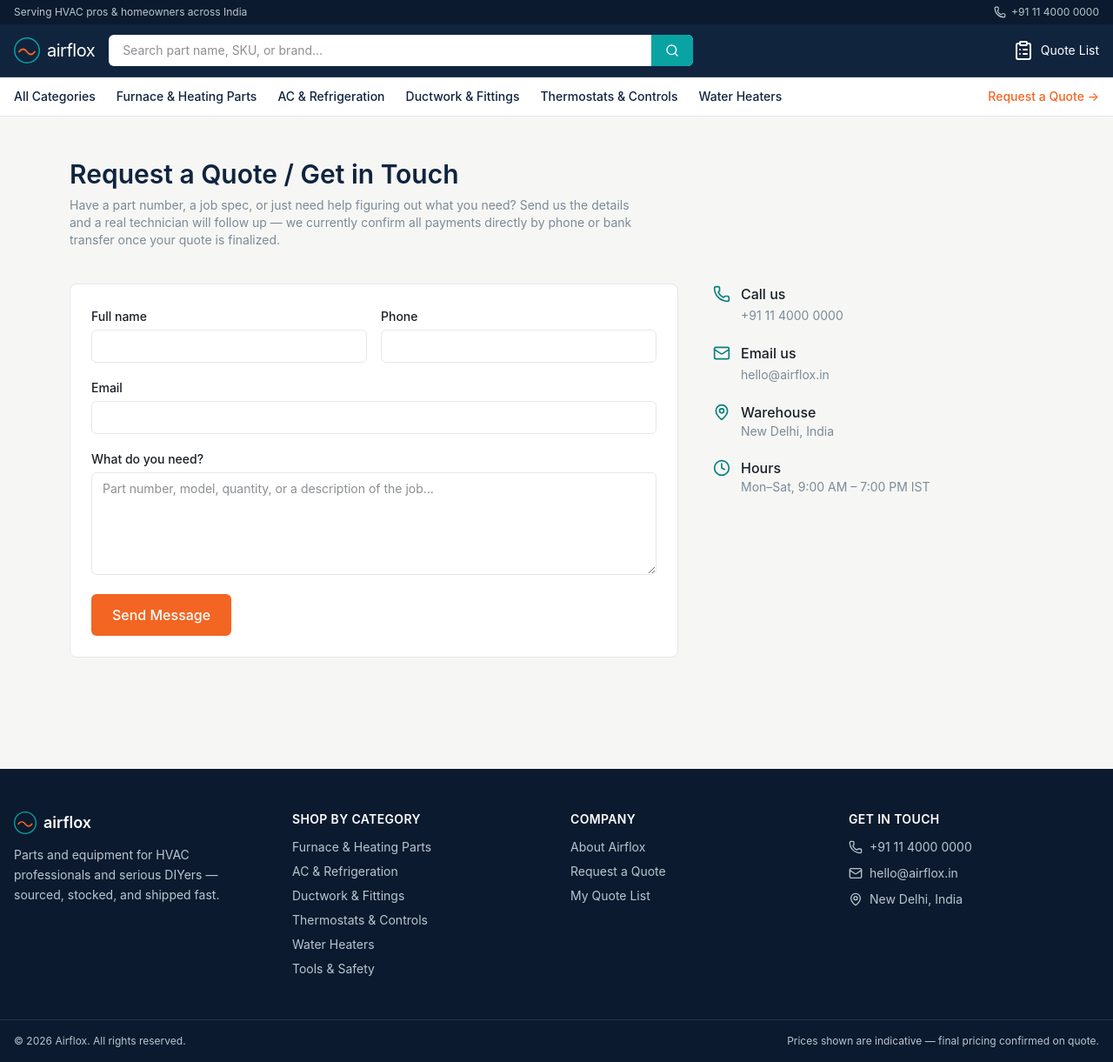
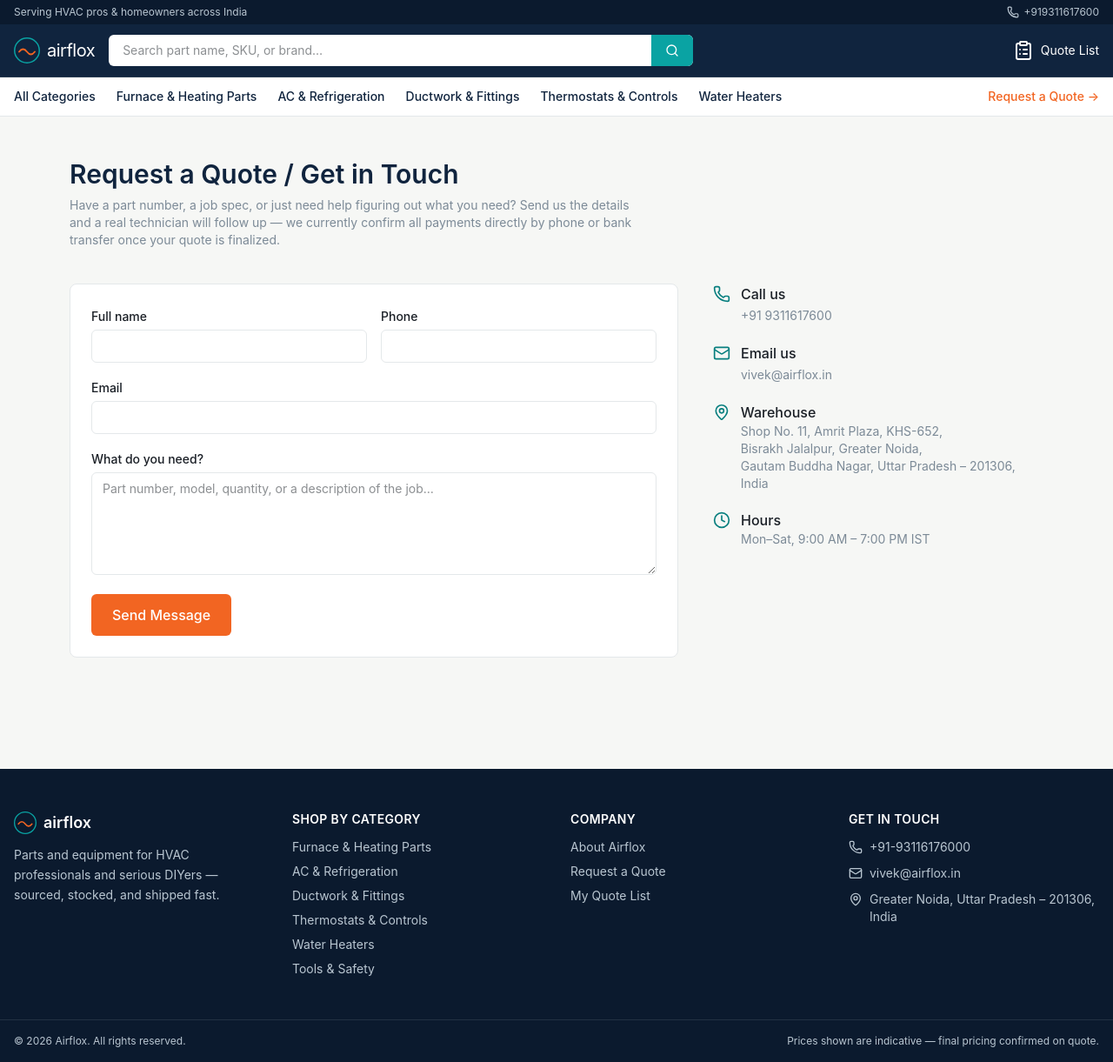
Before and after one commit to kumara72/airflox, a React (Vite) app in the folder airflox-website-source/: page /contact in a window 1280 px wide. Shown: the whole page at 87% size. Built offline with nearby package versions, Linux system fonts and the light colour scheme.

Commit message:
Update contact info

```diff
--- a/airflox-website-source/src/components/Footer.jsx
+++ b/airflox-website-source/src/components/Footer.jsx
@@ -42,9 +42,9 @@
         <div>
           <h3 className="text-white font-display text-sm font-semibold mb-3 uppercase tracking-wide">Get in Touch</h3>
           <ul className="space-y-2.5 text-sm">
-            <li className="flex items-start gap-2"><Phone className="w-4 h-4 mt-0.5 shrink-0" /> +91 11 4000 0000</li>
-            <li className="flex items-start gap-2"><Mail className="w-4 h-4 mt-0.5 shrink-0" /> hello@airflox.in</li>
-            <li className="flex items-start gap-2"><MapPin className="w-4 h-4 mt-0.5 shrink-0" /> New Delhi, India</li>
+            <li className="flex items-start gap-2"><Phone className="w-4 h-4 mt-0.5 shrink-0" /> +91-93116176000</li>
+            <li className="flex items-start gap-2"><Mail className="w-4 h-4 mt-0.5 shrink-0" /> vivek@airflox.in</li>
+            <li className="flex items-start gap-2"><MapPin className="w-4 h-4 mt-0.5 shrink-0" /> Greater Noida, Uttar Pradesh – 201306, India</li>
           </ul>
         </div>
       </div>
--- a/airflox-website-source/src/components/Header.jsx
+++ b/airflox-website-source/src/components/Header.jsx
@@ -22,8 +22,8 @@
       <div className="bg-[var(--ink-2)] text-[#B9C6D1] text-xs">
         <div className="max-w-7xl mx-auto px-4 py-1.5 flex items-center justify-between">
           <span className="hidden sm:block">Serving HVAC pros & homeowners across India</span>
-          <a href="tel:+911140000000" className="flex items-center gap-1.5 hover:text-white transition-colors">
-            <Phone className="w-3.5 h-3.5" /> +91 11 4000 0000
+          <a href="tel:+919311617600" className="flex items-center gap-1.5 hover:text-white transition-colors">
+            <Phone className="w-3.5 h-3.5" /> +919311617600
           </a>
         </div>
       </div>
--- a/airflox-website-source/src/pages/Contact.jsx
+++ b/airflox-website-source/src/pages/Contact.jsx
@@ -74,21 +74,21 @@
             <Phone className="w-5 h-5 text-[var(--teal-dark)] mt-0.5" />
             <div>
               <p className="font-medium text-[var(--charcoal)]">Call us</p>
-              <a href="tel:+911140000000" className="text-sm text-[var(--steel)]">+91 11 4000 0000</a>
+              <a href="tel:+919311617600" className="text-sm text-[var(--steel)]">+91 9311617600</a>
             </div>
           </div>
           <div className="flex items-start gap-3">
             <Mail className="w-5 h-5 text-[var(--teal-dark)] mt-0.5" />
             <div>
               <p className="font-medium text-[var(--charcoal)]">Email us</p>
-              <a href="mailto:hello@airflox.in" className="text-sm text-[var(--steel)]">hello@airflox.in</a>
+              <a href="mailto:vivek@airflox.in" className="text-sm text-[var(--steel)]">vivek@airflox.in</a>
             </div>
           </div>
           <div className="flex items-start gap-3">
             <MapPin className="w-5 h-5 text-[var(--teal-dark)] mt-0.5" />
             <div>
               <p className="font-medium text-[var(--charcoal)]">Warehouse</p>
-              <p className="text-sm text-[var(--steel)]">New Delhi, India</p>
+              <p className="text-sm text-[var(--steel)]">Shop No. 11, Amrit Plaza, KHS-652,<br /> Bisrakh Jalalpur, Greater Noida, <br /> Gautam Buddha Nagar, Uttar Pradesh – 201306, India</p>
             </div>
           </div>
           <div className="flex items-start gap-3">
--- a/airflox-website-source/src/pages/QuoteCart.jsx
+++ b/airflox-website-source/src/pages/QuoteCart.jsx
@@ -48,7 +48,7 @@
         <h1 className="font-display text-2xl font-semibold text-[var(--ink)] mb-3">Quote request received</h1>
         <p className="text-[var(--steel)] mb-6">
           Thanks{form.name ? `, ${form.name}` : ''} — our team will confirm pricing and stock and get back to you by phone or email shortly.
-          For anything urgent, call us directly at <a href="tel:+911140000000" className="text-[var(--teal-dark)] font-medium">+91 11 4000 0000</a>.
+          For anything urgent, call us directly at <a href="tel:+919311617600" className="text-[var(--teal-dark)] font-medium">+91 11 4000 0000</a>.
         </p>
         <Link to="/" className="inline-block bg-[var(--ink)] text-white px-6 py-3 rounded-md font-medium hover:bg-[var(--teal-dark)] transition-colors">
           Back to Home
@@ -131,7 +131,7 @@
             </button>
             {status === 'error' && (
               <p className="text-sm text-red-600">
-                Something went wrong sending this automatically. Please call us at <a href="tel:+911140000000" className="underline">+91 11 4000 0000</a> or email <a href="mailto:hello@airflox.in" className="underline">hello@airflox.in</a> with your list.
+                Something went wrong sending this automatically. Please call us at <a href="tel:+919311617600" className="underline">+91 11 4000 0000</a> or email <a href="mailto:hello@airflox.in" className="underline">hello@airflox.in</a> with your list.
               </p>
             )}
           </form>
```
Also changed, not shown: 1 other file (tests, documents, lock files or other folders).
